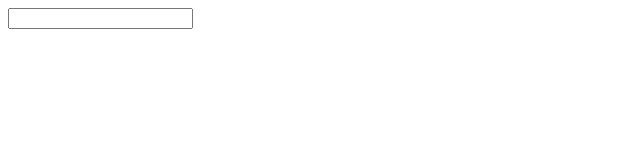
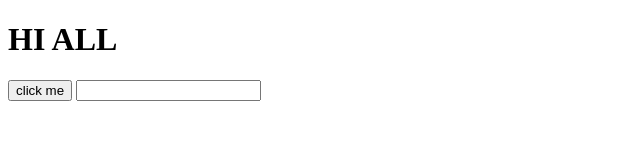
Before and after one commit to Nagendrakumarkv/namastheJavascript, a plain HTML site: page index.html in a window 1280 px wide. Shown: the whole page, without its empty margins (0-640 px from the left). Drawn offline with Linux system fonts and the light colour scheme.

Commit message:
added comment

```diff
--- a/index.html
+++ b/index.html
@@ -7,8 +7,9 @@
     <title>Document</title>
 </head>
 <body>
-    <!-- <h1>HI ALL</h1>
-    <button id="button">click me</button> -->
+    <h1>HI ALL</h1>
+    <button id="button">click me</button>
+    <!-- DEBOUNSING -->
     <input type="text" onkeyup="betterFunction()"/>
 </body>
 <script src="./index.js"></script>
```
